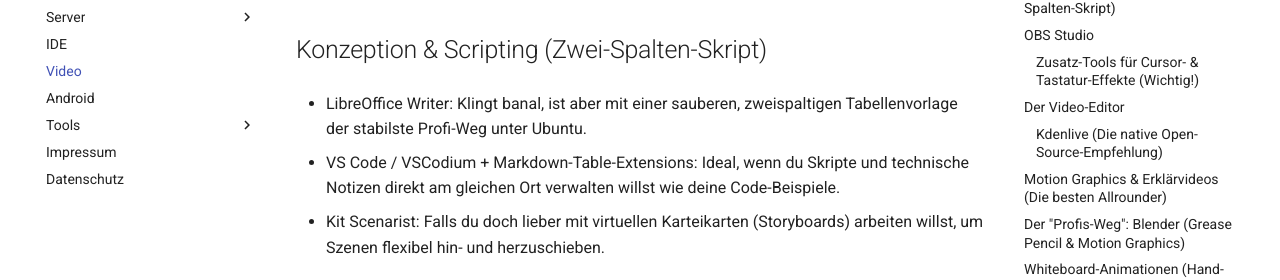
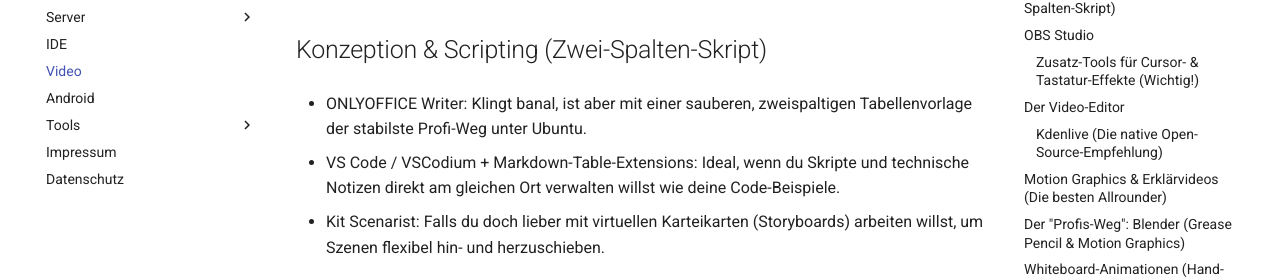
Before and after one commit to thorstenkloehn/dokument, an MkDocs documentation site: the page built from docs/Video/index.md, in a window 1280 px wide and 900 px high. Shown: the part 148-428 px from the top of the window. Built offline with MkDocs 1.6.1 and Material for MkDocs 9.7.7, drawn with Linux system fonts in a browser that asks for light colours.

Commit message:
Dokumentation: Aktualisierung von LibreOffice Writer zu ONLYOFFICE Writer als stabilste Profi-Weg unter Ubuntu

```diff
--- a/docs/Video/index.md
+++ b/docs/Video/index.md
@@ -1,6 +1,6 @@
 ## Konzeption & Scripting (Zwei-Spalten-Skript)
 
- - LibreOffice Writer: Klingt banal, ist aber mit einer sauberen, zweispaltigen Tabellenvorlage der stabilste Profi-Weg unter Ubuntu.
+ - ONLYOFFICE Writer: Klingt banal, ist aber mit einer sauberen, zweispaltigen Tabellenvorlage der stabilste Profi-Weg unter Ubuntu.
 
  - VS Code / VSCodium + Markdown-Table-Extensions: Ideal, wenn du Skripte und technische Notizen direkt am gleichen Ort verwalten willst wie deine Code-Beispiele.
 
```
